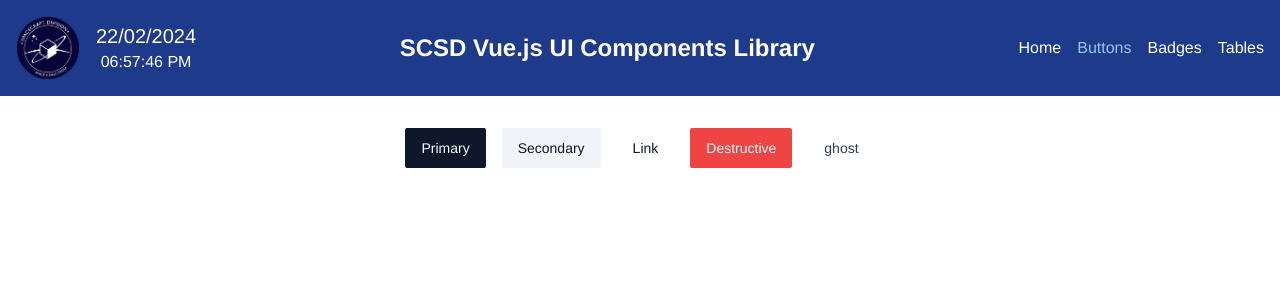
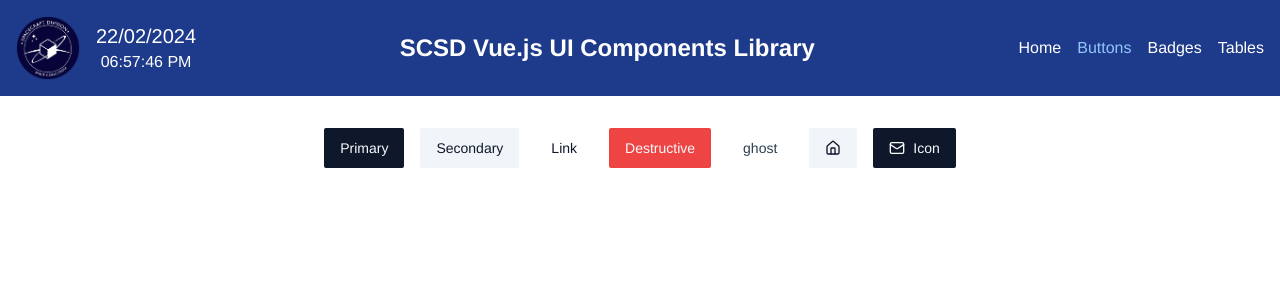
Before and after one commit to scsd-cdh/SCSD-Toolbox, a Vue app: page /Buttons in a window 1280 px wide. Shown: the top 300 px of the page. Built offline with nearby package versions, Linux system fonts and the light colour scheme.

Commit message:
Add Lucide Vue Next icons

```diff
--- a/package.json
+++ b/package.json
@@ -11,6 +11,7 @@
     "class-variance-authority": "^0.7.0",
     "clsx": "^2.1.1",
     "core-js": "^3.8.3",
+    "lucide-vue-next": "^0.411.0",
     "radix-vue": "^1.8.5",
     "tailwind-merge": "^2.3.0",
     "tailwindcss-animate": "^1.0.7",
--- a/src/pages/Buttons.vue
+++ b/src/pages/Buttons.vue
@@ -5,15 +5,26 @@
         <Button variant="link">Link</Button>
         <Button variant="destructive">Destructive</Button>
         <Button variant="ghost">ghost</Button>
+        <Button variant="secondary">
+            <House class="w-4 h-4"/>
+        </Button>
+        <Button>
+            <Mail class="w-4 h-4 mr-2"/>Icon
+        </Button>
+
     </section>
 </template>
 
 <script>
-    import { Button } from '@/components/button'
+    import { Button } from "@/components/button"
+    import { House } from 'lucide-vue-next'
+    import { Mail } from 'lucide-vue-next'
 
     export default {
         components: {
             Button,
+            House,
+            Mail,
         }
     }
 </script>
```
Also changed, not shown: 1 other file (tests, documents, lock files or other folders).
